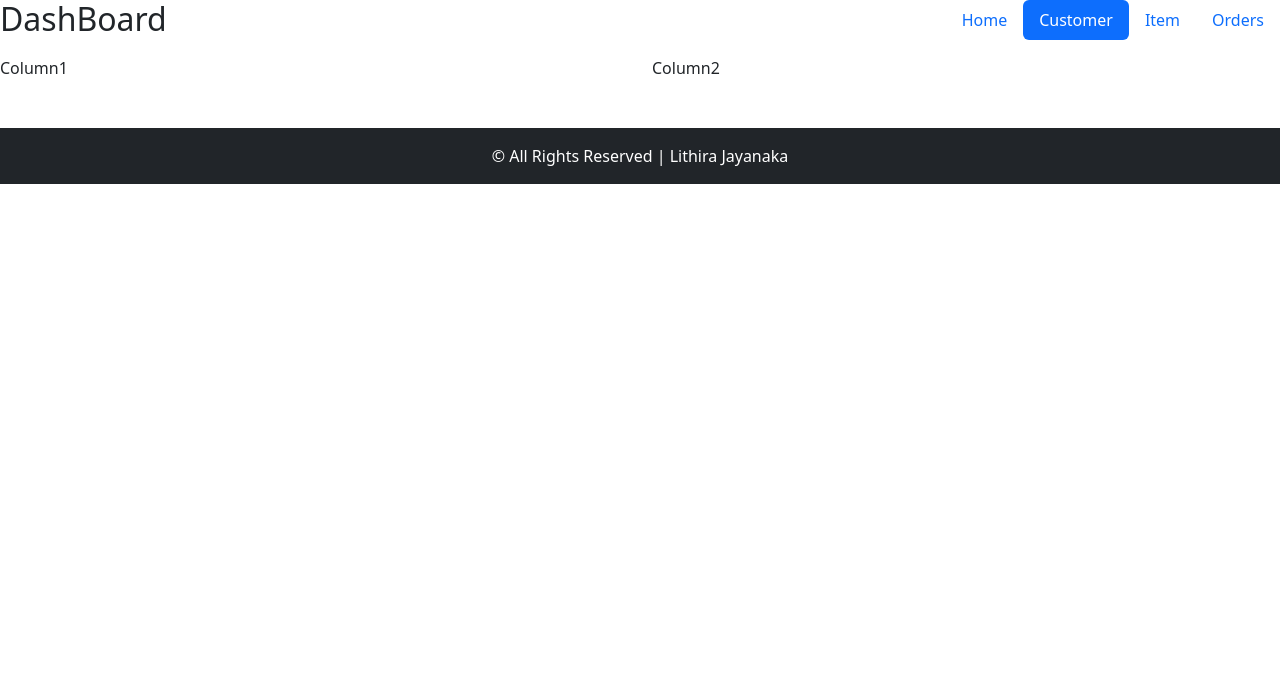
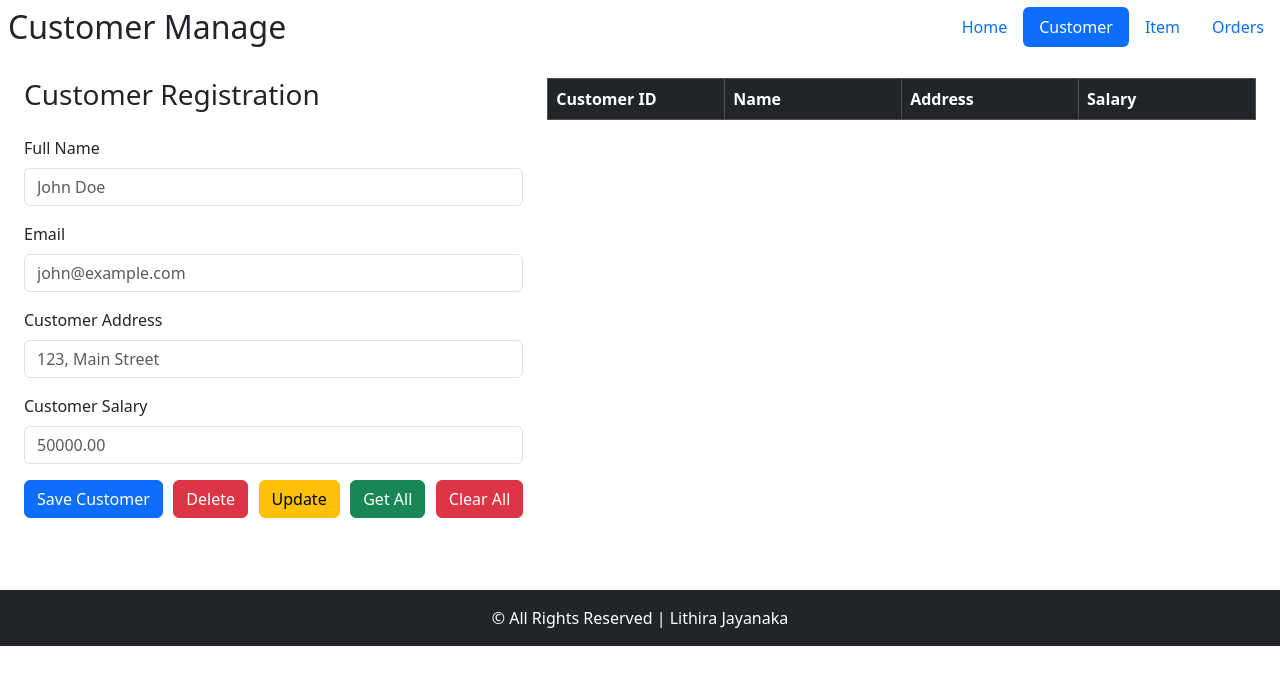
Before and after one commit to LithiraJK/ITS1119-Assignment-08, a plain HTML site: page index.html in a window 1280 px wide. Both pictures are taken after a click on the tab "Customer". Drawn offline with nearby package versions, Linux system fonts and the light colour scheme.

Commit message:
Customer form and table designed

```diff
--- a/controller/App.js
+++ b/controller/App.js
@@ -0,0 +1,26 @@
+$(document).ready(function () {
+    console.log('App.js is ready!');
+
+
+    $('button[data-bs-toggle="pill"]').on('shown.bs.tab', function (e) {
+      const tabId = $(e.target).attr('id');
+
+      switch (tabId) {
+        case "pills-home-tab":
+          $("nav h2").text("DashBoard");
+          break;
+        case "pills-customer-tab":
+          $("nav h2").text("Customer Manage");
+          break;
+        case "pills-item-tab":
+          $("nav h2").text("Item Manage");
+          break;
+        case "pills-orders-tab":
+          $("nav h2").text("Order Manage");
+          break;
+        default:
+          $("nav h2").text("POS System");
+      }
+    });
+
+  });
--- a/controller/CustomerController.js
+++ b/controller/CustomerController.js
@@ -0,0 +1,4 @@
+$(document).ready(function () {
+    console.log('CustomerController.js is ready!');
+
+});
--- /dev/null
+++ b/controller/DashBoardController.js
@@ -0,0 +1,5 @@
+$(document).ready(function () {
+    console.log('DashBoadController.js is ready!');
+
+
+});
--- a/index.html
+++ b/index.html
@@ -6,12 +6,15 @@
     <title>POS System</title>
     <link href="https://cdn.jsdelivr.net/npm/bootstrap@5.3.3/dist/css/bootstrap.min.css" rel="stylesheet" />
     <link rel="stylesheet" href="/css/style.css">
+    <style>
+
+    </style>
 </head>
 <body>
     <header>
-        <nav class=" d-flex justify-content-between">
-            <h2>DashBoard</h2>
-            <ul class="nav nav-pills mb-3 " id="pills-tab" role="tablist">
+        <nav class="nav-links d-flex justify-content-between align-items-center">
+            <h2 class="p-2 m-0">DashBoard</h2>
+            <ul class="nav nav-pills " id="pills-tab" role="tablist">
                 <li class="nav-item" role="presentation">
                 <button class="nav-link active" id="pills-home-tab" data-bs-toggle="pill" data-bs-target="#pills-home" type="button" role="tab" aria-controls="pills-home" aria-selected="true">Home</button>
                 </li>
@@ -33,16 +36,66 @@
                 Home
             </section>
 
-            <section class="tab-pane fade d-grid " id="pills-customer" role="tabpanel" aria-labelledby="pills-customer-tab">
-                <div class="row">
-                    <div class="col">
-                      Column1
+            <section class="tab-pane fade" id="pills-customer" role="tabpanel" aria-labelledby="pills-customer-tab">
+                <div class="row p-4">
+
+                    <!-- customer form -->
+                  <div class="col-md-5">
+                    <h3 class="mb-4">Customer Registration</h3>
+                    <form id="registrationForm" novalidate>
+                      <div class="mb-3">
+                        <label for="fullName" class="form-label">Full Name</label>
+                        <input type="text" id="fullName" name="fullname" class="form-control" placeholder="John Doe">
+                        <span class="form-text text-danger" id="fullNameError"></span>
+                      </div>
+
+                      <div class="mb-3">
+                        <label for="email" class="form-label">Email</label>
+                        <input type="email" id="email" name="email" class="form-control" placeholder="john@example.com">
+                        <span class="form-text text-danger" id="emailError"></span>
+                      </div>
+                      <div class="mb-3">
+                        <label for="customerAddress" class="form-label">Customer Address</label>
+                        <input type="text" id="customerAddress" name="customerAddress" class="form-control" placeholder="123, Main Street">
+                        <span class="form-text text-danger" id="customerAddressError"></span>
+                      </div>
+
+                      <div class="mb-3">
+                        <label for="customerSalary" class="form-label">Customer Salary</label>
+                        <input type="number" id="customerSalary" name="customerSalary" class="form-control" placeholder="50000.00">
+                        <span class="form-text text-danger" id="customerSalaryError"></span>
+                      </div>
+                      <div class="btn-container d-flex justify-content-between ">
+                        <button type="submit" class="btn btn-primary">Save Customer</button>
+                        <button type="button" class="btn btn-danger">Delete</button>
+                        <button type="button" class="btn btn-warning">Update</button>
+                        <button type="button" class="btn btn-success">Get All</button>
+                        <button type="reset" class="btn btn-danger">Clear All</button>
+                      </div>
+                    </form>
+                  </div>
+              <!-- customer table -->
+                  <div class="col-md-7">
+                    <div class="table-responsive">
+                      <table class="table table-bordered table-striped" id="userTable">
+                        <thead class="table-dark">
+                          <tr>
+                            <th class="w-25">Customer ID</th>
+                            <th class="w-25">Name</th>
+                            <th class="w-25">Address</th>
+                            <th class="w-25">Salary</th>
+                          </tr>
+                        </thead>
+                        <tbody>
+
+                        </tbody>
+                      </table>
                     </div>
-                    <div class="col">
-                      Column2
-                    </div>
+                  </div>
+
                 </div>
-            </section>
+              </section>
+
 
             <section class="tab-pane fade" id="pills-item" role="tabpanel" aria-labelledby="pills-item-tab">
                 <div class="row">
@@ -81,6 +134,10 @@
     </footer>
 
 
-    <script src="https://cdn.jsdelivr.net/npm/bootstrap@5.0.2/dist/js/bootstrap.bundle.min.js" integrity="sha384-MrcW6ZMFYlzcLA8Nl+NtUVF0sA7MsXsP1UyJoMp4YLEuNSfAP+JcXn/tWtIaxVXM" crossorigin="anonymous"></script>    <script src="controller/App.js"></script>
+    <script src="https://cdn.jsdelivr.net/npm/bootstrap@5.0.2/dist/js/bootstrap.bundle.min.js" integrity="sha384-MrcW6ZMFYlzcLA8Nl+NtUVF0sA7MsXsP1UyJoMp4YLEuNSfAP+JcXn/tWtIaxVXM" crossorigin="anonymous"></script>
+    <script src="https://code.jquery.com/jquery-3.7.1.min.js"></script>
+    <script src="controller/App.js"></script>
+    <script src="controller/DashBoardController.js"></script>
+    <script src="controller/CustomerController.js"></script>
 </body>
 </html>
--- a/model/Customer.js
+++ b/model/Customer.js
@@ -1,6 +1,5 @@
-console.log("Customer.js is loaded!");
 
 $(document).ready(function(){
-    console.log("jQuery is ready!");
+    console.log("Customer.js is ready!");
 
 });
```
